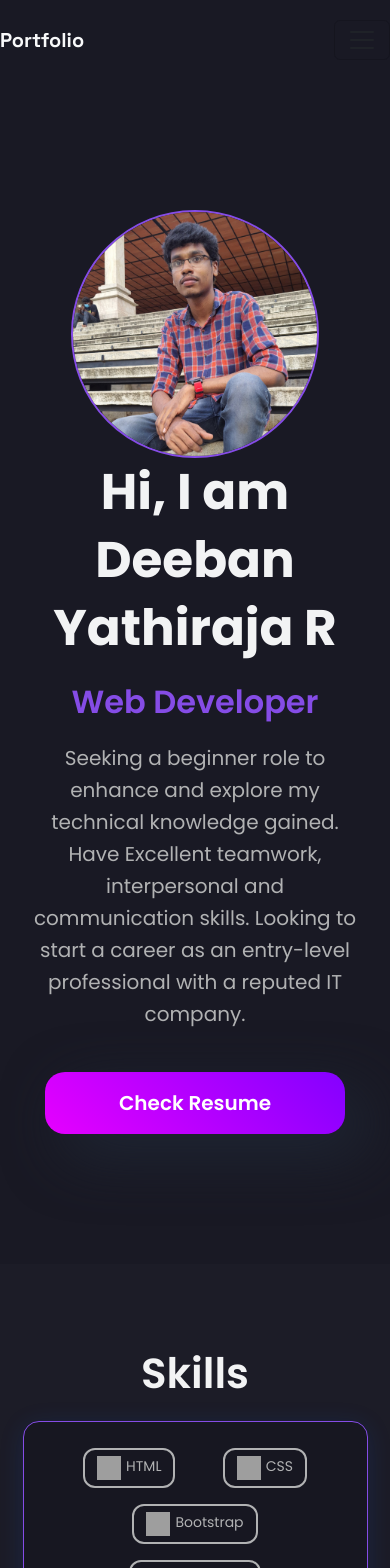
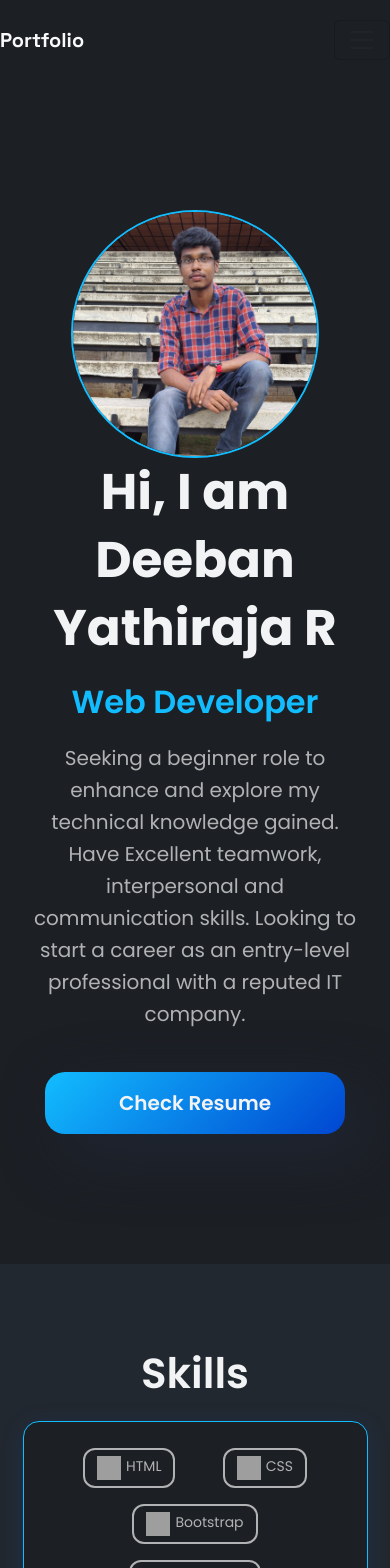
Before and after one commit to deepan-2002/Portfolio-React, a React (Create React App) app: page / in a window 390 px wide. Shown: the top 1568 px of the page. Built offline with nearby package versions, Linux system fonts and the light colour scheme; grey boxes are pictures that could not be loaded.

Commit message:
Colors Changed

```diff
--- a/src/App.css
+++ b/src/App.css
@@ -2,23 +2,13 @@
 
 
 :root {
-    --primary: #854CE6;
-    --background-1: #222A35;
-    --background-2: #19212C;
-    --text: #C8CFD8;
-    --text-1: #F2F5F7;
-    --text-2: #626970;
-    --text-3: #575C66;
-    --footer-background: #00012B;
-
-    --bg:#1C1C27;
-    --bg-light: #1C1E27;
+    --primary: #12bdff;
+    --primary-btn: #0046d1;
+    --bg:#22282f;
     --text-primary:#F2F3F4;
     --text-secondary:#b1b2b3;
-    --card:#171721;
-    --card-light: #191924;
-    --white:#FFFFFF;
-    --black:#000000;
+    --card:#1c1f24;
+    --shadow:#070808;
 }
 
 *{
--- a/src/App.js
+++ b/src/App.js
@@ -10,7 +10,7 @@ import Footer from './components/Footer/Footer';
 
 
 const Wrapper = styled.div`
-  background: linear-gradient(38.73deg, rgba(204, 0, 187, 0.15) 0%, rgba(201, 32, 184, 0) 50%), linear-gradient(141.27deg, rgba(0, 70, 209, 0) 50%, rgba(0, 70, 209, 0.15) 100%);
+  background: linear-gradient(38.73deg, rgba(18, 189, 255, 0.15) 0%, rgba(102, 212, 255, 0) 50%), linear-gradient(141.27deg, rgba(0, 70, 209, 0) 50%, rgba(0, 70, 209, 0.15) 100%);
   width: 100%;
   clip-path: polygon(0 0, 100% 0, 100% 100%,30% 98%, 0 100%);
 `
@@ -29,7 +29,6 @@ function App() {
         <Education />
       </Wrapper>
       <Footer />
-
     </>
   );
 }
--- a/src/components/Education/Education.css
+++ b/src/components/Education/Education.css
@@ -6,7 +6,7 @@
     text-align: center;
 }
 
-.edu-inner-container .card {
+.edu-inner-container .edu-card {
     background-color: var(--card);
     color: var(--text-secondary);
     border: 0.1px solid var(--primary);
@@ -16,29 +16,29 @@
     transition: all 0.3s ease-in-out;
 }
 
-.edu-inner-container .card:hover {
+.edu-inner-container .edu-card:hover {
     box-shadow: 0px 0px 20px rgba(0, 0, 0, 0.2);
     transform: translateY(-5px);
 }
 
-.edu-inner-container .card .institute {
+.edu-inner-container .edu-card .institute {
     font-size: 18px;
     font-weight: 600;
     color: var(--text-primary);
 }
 
-.edu-inner-container .card .course {
+.edu-inner-container .edu-card .course {
     font-size: 14px;
     font-weight: 500;
     color: var(--text-primary);
 }
 
-.edu-inner-container .card .year {
+.edu-inner-container .edu-card .year {
     font-size: 12px;
     font-weight: 400;
 }
 
-.edu-inner-container .card .grade {
+.edu-inner-container .edu-card .grade {
     font-size: 14px;
     font-weight: 500;
 }
--- a/src/components/Education/Education.js
+++ b/src/components/Education/Education.js
@@ -9,12 +9,12 @@ function Education() {
                 <div className='edu-inner-container'>
                     {education.map((item) => (
                         <div className='row m-4 justify-content-center'>
-                            <div className='col-8'>
-                                <div className='card d-flex flex-row align-items-center'>
-                                    <div>
-                                        <img src={item.image} alt={item.course} className='mx-4' style={{width: '100px'}}/>
+                            <div className='col-12 col-md-10'>
+                                <div className='edu-card row align-items-center'>
+                                    <div className='col-12 col-md-4 col-lg-3 text-center'>
+                                        <img src={item.image} alt={item.course} className='m-4' style={{ width: '100px' }} />
                                     </div>
-                                    <div>
+                                    <div className='col-12 col-md-8 col-lg-9'>
                                         <p className='institute'>{item.institution}</p>
                                         <p className='course'>{item.course}</p>
                                         <p className='year'>{item.year}</p>
--- a/src/components/Footer/Footer.js
+++ b/src/components/Footer/Footer.js
@@ -8,15 +8,16 @@ function Footer() {
     return (
         <footer>
             <div id='contact' className="container text-center">
-                <div className='row justify-content-around align-items-center'>
-                    <div className='col-12 col-md-6 order-md-2 icon-container'>
+                <p className='head'>Contact</p>
+                <div className='row justify-content-center align-items-center'>
+                    <div className='col-12'>
+                        <iframe src="https://www.google.com/maps/embed?pb=!1m18!1m12!1m3!1d3918.85351527315!2d78.69287527533967!3d10.822520089329107!2m3!1f0!2f0!3f0!3m2!1i1024!2i768!4f13.1!3m3!1m2!1s0x3baaf5a9344eee6f%3A0x2a9faa5344bd29e6!2sSamaspiran%20St%2C%20Singarathope%2C%20Tharanallur%2C%20Tiruchirappalli%2C%20Tamil%20Nadu%20620002!5e0!3m2!1sen!2sin!4v1698046879204!5m2!1sen!2sin" className='embed-responsive m-3' style={{ border: 0 }} allowfullscreen="" loading="lazy" referrerpolicy="no-referrer-when-downgrade" title='myHome'></iframe>
+                    </div>
+                    <div className='col-12 icon-container'>
                         <a href='tel: +917339003664'><FontAwesomeIcon icon={faPhone} /></a>
                         <a href='mailto: deebanyathiraja2002@gmail.com'><FontAwesomeIcon icon={faEnvelope} /></a>
                         <a href={Bio.linkedin}><FontAwesomeIcon icon={faLinkedin} /></a>
                         <a href={Bio.github}><FontAwesomeIcon icon={faGithub} /></a>
-                    </div>
-                    <div className='col-12 col-md-6 order-md-1'>
-                        <iframe src="https://www.google.com/maps/embed?pb=!1m18!1m12!1m3!1d3918.85351527315!2d78.69287527533967!3d10.822520089329107!2m3!1f0!2f0!3f0!3m2!1i1024!2i768!4f13.1!3m3!1m2!1s0x3baaf5a9344eee6f%3A0x2a9faa5344bd29e6!2sSamaspiran%20St%2C%20Singarathope%2C%20Tharanallur%2C%20Tiruchirappalli%2C%20Tamil%20Nadu%20620002!5e0!3m2!1sen!2sin!4v1698046879204!5m2!1sen!2sin" className='embed-responsive' style={{ border: 0 }} allowfullscreen="" loading="lazy" referrerpolicy="no-referrer-when-downgrade" title='myHome'></iframe>
                     </div>
                 </div>
                 <div className='row copyright'>
--- a/src/components/Hero Section/Hero.css
+++ b/src/components/Hero Section/Hero.css
@@ -1,5 +1,5 @@
 .hero-container {
-    background-color: var(--card-light);
+    background-color: var(--card);
     padding: 80px 30px;
 }
 
@@ -28,12 +28,12 @@
     max-width: 300px;
     padding: 16px 0;
     border-radius: 20px;
-    background: linear-gradient(225deg, hsla(271, 100%, 50%, 1) 0%, hsla(294, 100%, 50%, 1) 100%);
-    box-shadow: 20px 20px 60px #1F2634;
+    background: linear-gradient(135deg, var(--primary) 0%, var(--primary-btn) 100%);
+        box-shadow: 20px 20px 60px #1F2634;
     border: none;
     font-size: 20px;
     font-weight: 600;
-    color: var(--white);
+    color: var(--text-primary);
 }
 
 .hero-container-left button:hover {
--- a/src/components/Hero Section/Hero.js
+++ b/src/components/Hero Section/Hero.js
@@ -1,5 +1,5 @@
 import { Bio } from "../../data/details";
-import ProfilePic from "../../image/ProfilePic2.jpg"
+import ProfilePic from "../../image/ProfilePic3.jpg"
 import './Hero.css'
 
 function Hero() {
@@ -7,7 +7,7 @@ function Hero() {
         <div id="about" className="hero-container">
             <div className="container">
                 <div className="row text-center text-lg-start">
-                <div className="col-12 col-lg-6 order-lg-2 hero-container-right d-flex justify-content-end">
+                    <div className="col-12 col-lg-6 order-lg-2 hero-container-right d-flex justify-content-end">
                         <img src={ProfilePic} alt="Deeban Yathiraja" className="m-auto img-fluid" />
                     </div>
                     <div className="col-12 col-lg-6 hero-container-left">
--- a/src/components/NavBar/Navbar.js
+++ b/src/components/NavBar/Navbar.js
@@ -7,7 +7,6 @@ import { Bio } from "../../data/details"
 
 function NavBar() {
   return (
-    <>
       <Navbar sticky="top" collapseOnSelect expand="lg">
         <Container>
           <Navbar.Brand href="/" className="text-light">Portfolio</Navbar.Brand>
@@ -27,7 +26,6 @@ function NavBar() {
           </Navbar.Collapse>
         </Container>
       </Navbar>
-    </>
   )
 }
 
--- a/src/components/Projects/Project.css
+++ b/src/components/Projects/Project.css
@@ -9,7 +9,7 @@
 .projects-container .project-card {
     background-color: var(--card);
     color: var(--text-secondary);
-    box-shadow: 0px 4px 24px var(--black);
+    box-shadow: 0px 4px 24px var(--shadow);
     border-radius: 16px;
     padding: 18px 36px;
     transition: all 0.3s ease-in-out;
@@ -31,7 +31,7 @@
     font-size: 12px;
     font-weight: 400;
     color: var(--primary);
-    background-color: #28223d;
+    background-color: var(--card);
     padding: 2px 8px;
     border-radius: 10px;
     margin: 0 5px;
@@ -42,7 +42,7 @@
 }
 
 .projects-container .code {
-    background-color: var(--bg-light);
+    background-color: var(--bg);
     color: var(--text-secondary);
     font-size: 16px;
     font-weight: 600;
--- a/src/components/Skills/Skills.css
+++ b/src/components/Skills/Skills.css
@@ -8,7 +8,7 @@
 
 .inner-container {
     background-color: var(--card);
-    border: 0.1px solid #854ce6;
+    border: 0.1px solid var(--primary);
     box-shadow: rgba(23, 92, 230, 0.15) 0px 4px 24px;
     border-radius: 16px;
     padding: 18px 36px;
```
Also changed, not shown: src/components/NavBar/Nav.css (+11 -4 lines), src/image/ProfilePic3.jpg (added).
